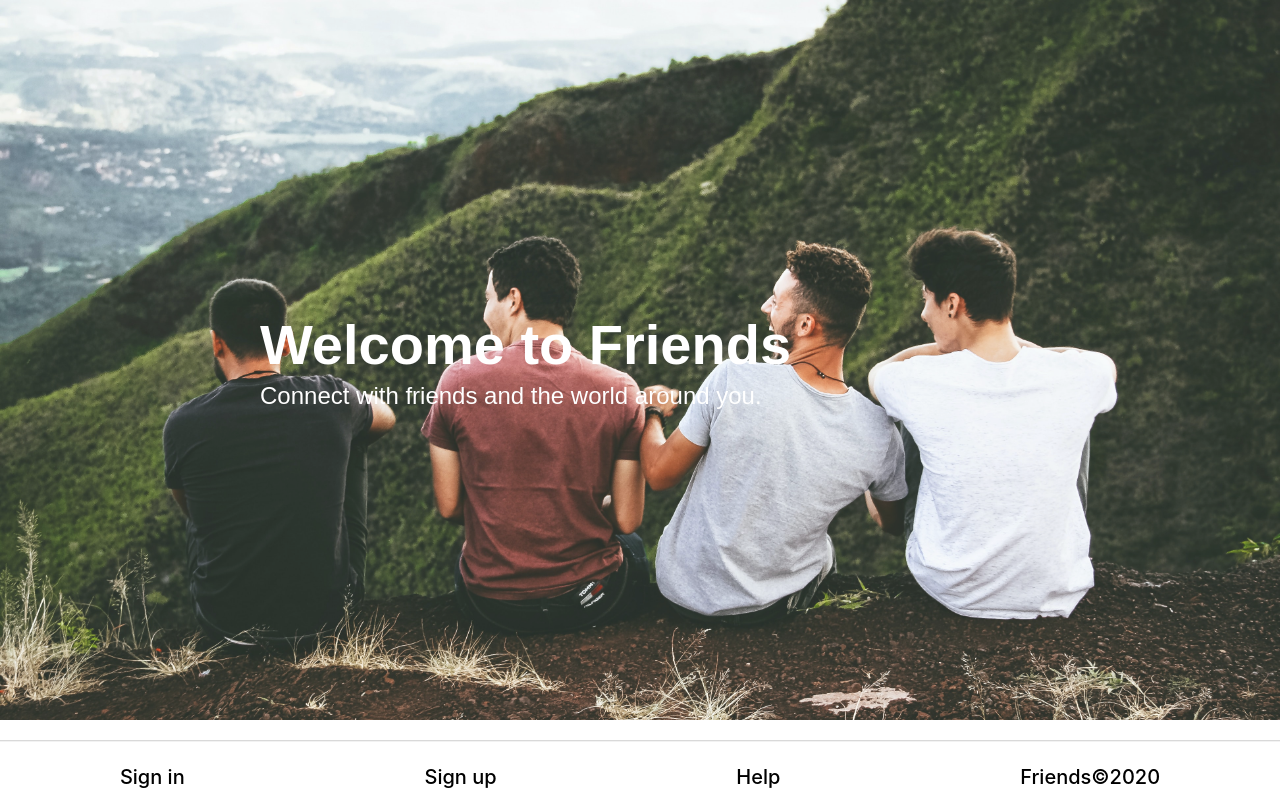
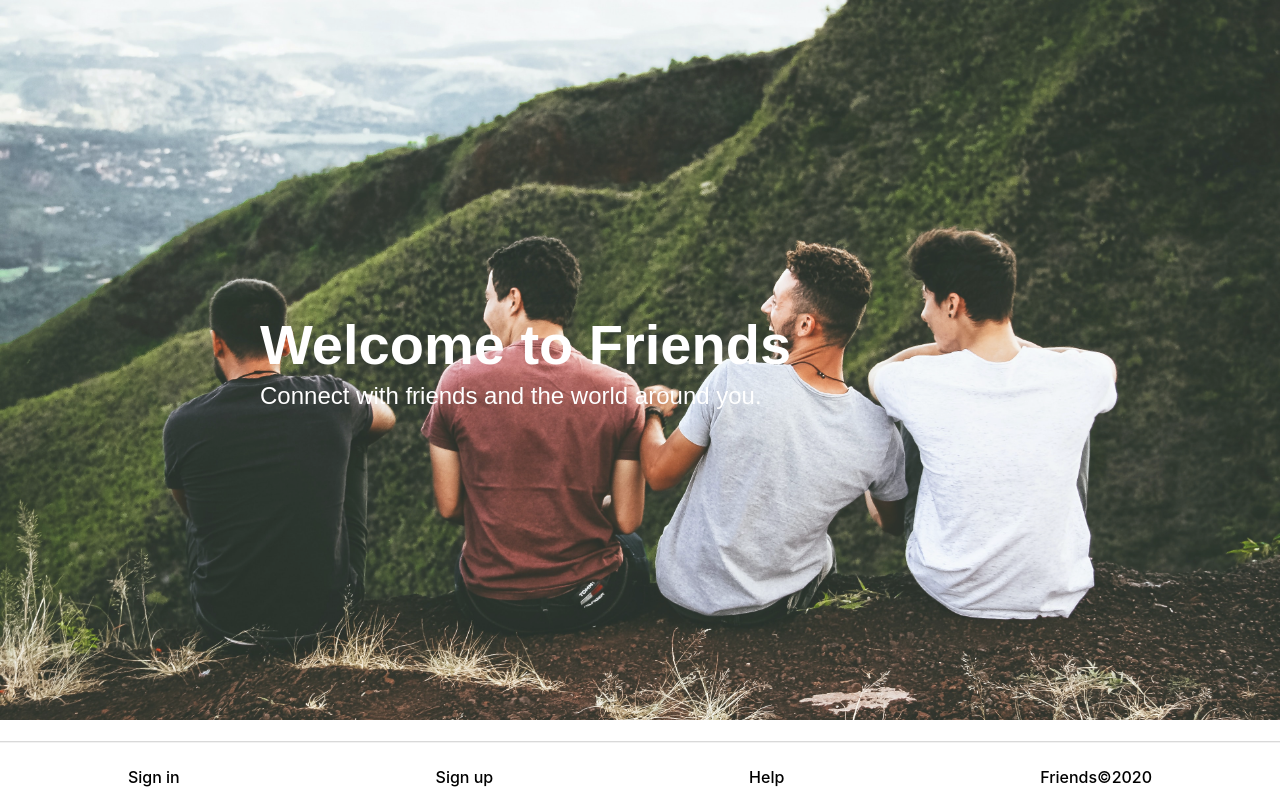
Before and after one commit to emaiiii/emaiiii_friends, a React (Create React App) app: page / in a window 1280 px wide. Built offline with nearby package versions, Linux system fonts and the light colour scheme.

Commit message:
landing page adjustments

```diff
--- a/src/components/Footer/Footer.js
+++ b/src/components/Footer/Footer.js
@@ -8,19 +8,19 @@ function Footer() {
 			<hr className="h-line-footer"/>
 
 			<div className="content">
-				<h5>Sign in</h5>
+				<h6>Sign in</h6>
 			</div>
 
 			<div className="content">
-				<h5>Sign up</h5>
+				<h6>Sign up</h6>
 			</div>
 
 			<div className="content">
-				<h5>Help</h5>
+				<h6>Help</h6>
 			</div>
 
 			<div className="content company-tag">
-		        <h5>Friends©2020</h5>
+		        <h6>Friends©2020</h6>
 		    </div>
 		</div>
 	);
```
